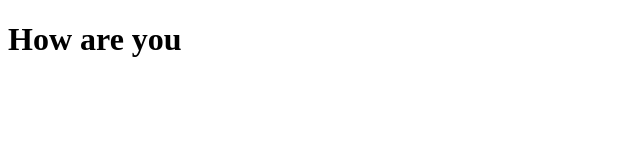
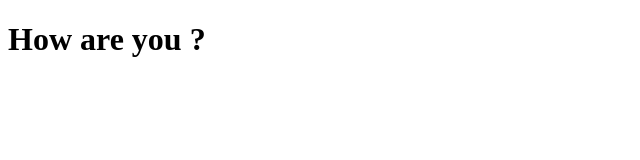
Before and after one commit to coderfrnd/Merge, a plain HTML site: page index.html in a window 1280 px wide. Shown: the full height of the page, 0-640 px from the left. Drawn offline with Linux system fonts and the light colour scheme.

Commit message:
product update 1 branch

```diff
--- a/index.html
+++ b/index.html
@@ -6,6 +6,6 @@
     <title>Document</title>
 </head>
 <body>
-    <h1>How are you</h1>
+    <h1>How are you ?</h1>
 </body>
 </html>
```
